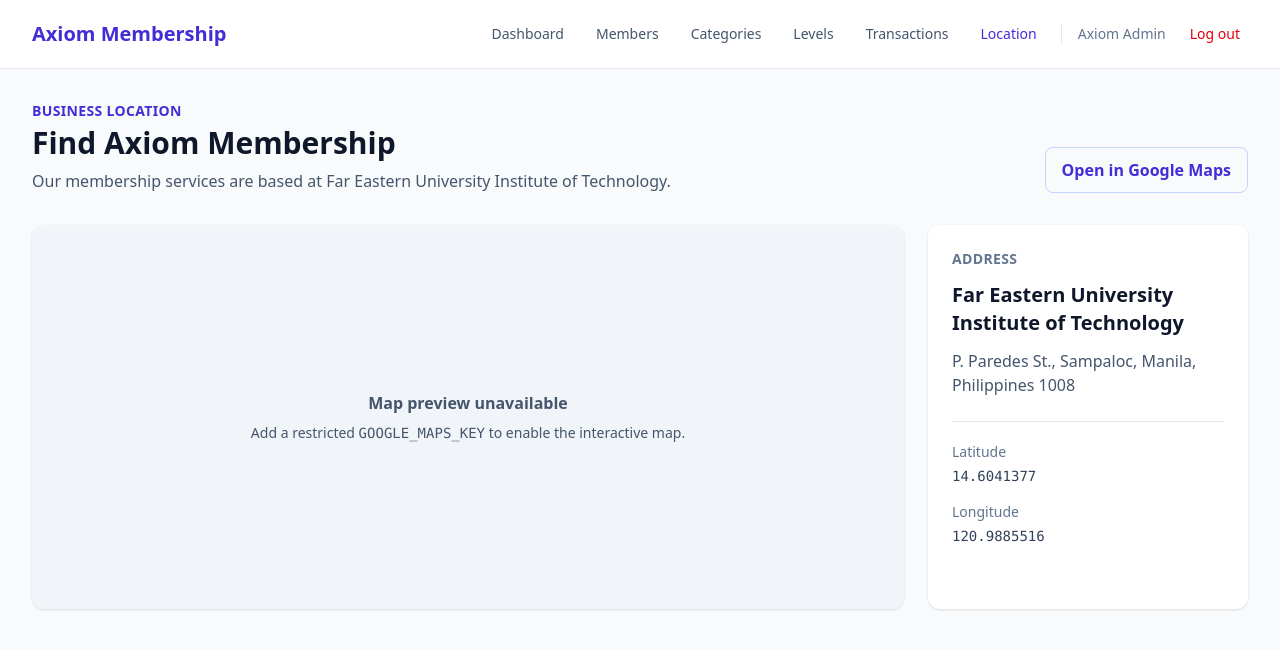
After one commit to PipoyBabu/e-learning_platform, a Laravel app: page /location in a window 1280 px wide. The commit adds this page. Shown: the top 649 px of the page. Run offline with Laravel 12, Linux system fonts and the light colour scheme; a user stored in the database is signed in; data comes from the database, SQL or seed files in the repository; style sheets or scripts are compiled from the project's sources.

Commit message:
4:08 - Added location of the business

```diff
--- /dev/null
+++ b/educationalPlatform/app/Http/Controllers/BusinessLocationController.php
@@ -0,0 +1,15 @@
+<?php
+
+namespace App\Http\Controllers;
+
+use Illuminate\View\View;
+
+class BusinessLocationController extends Controller
+{
+    public function show(): View
+    {
+        return view('business-location.show', [
+            'location' => config('business.location'),
+        ]);
+    }
+}
--- /dev/null
+++ b/educationalPlatform/config/business.php
@@ -0,0 +1,11 @@
+<?php
+
+return [
+    'name' => 'Axiom Membership',
+    'location' => [
+        'name' => 'Far Eastern University Institute of Technology',
+        'address' => 'P. Paredes St., Sampaloc, Manila, Philippines 1008',
+        'latitude' => 14.6041377,
+        'longitude' => 120.9885516,
+    ],
+];
--- /dev/null
+++ b/educationalPlatform/resources/views/business-location/show.blade.php
@@ -0,0 +1,45 @@
+@extends('layouts.app')
+
+@section('content')
+<div class="flex flex-wrap items-end justify-between gap-4">
+    <div>
+        <p class="text-sm font-semibold uppercase tracking-wide text-indigo-700">Business location</p>
+        <h1 class="mt-1 text-3xl font-bold">Find Axiom Membership</h1>
+        <p class="mt-2 text-slate-600">Our membership services are based at {{ $location['name'] }}.</p>
+    </div>
+    <a href="https://www.google.com/maps/search/?api=1&query={{ urlencode($location['name'].' '.$location['address']) }}" target="_blank" rel="noopener" class="rounded-lg border border-indigo-200 px-4 py-2.5 font-semibold text-indigo-700 hover:bg-indigo-50">Open in Google Maps</a>
+</div>
+
+<div class="mt-8 grid gap-6 lg:grid-cols-[minmax(0,1fr)_20rem]">
+    <section class="overflow-hidden rounded-xl bg-white shadow-sm">
+        @if (config('services.google_maps.key'))
+            <div id="business-map" class="h-96 w-full"></div>
+            <script>
+                function initBusinessMap() {
+                    const location = { lat: {{ $location['latitude'] }}, lng: {{ $location['longitude'] }} };
+                    const map = new google.maps.Map(document.getElementById('business-map'), { center: location, zoom: 17 });
+                    const marker = new google.maps.Marker({ position: location, map, title: @json($location['name']) });
+                    const infoWindow = new google.maps.InfoWindow({ content: '<strong>{{ $location['name'] }}</strong><br>{{ $location['address'] }}' });
+                    marker.addListener('click', () => infoWindow.open({ anchor: marker, map }));
+                }
+                window.initBusinessMap = initBusinessMap;
+            </script>
+            <script async src="https://maps.googleapis.com/maps/api/js?key={{ config('services.google_maps.key') }}&loading=async&callback=initBusinessMap"></script>
+        @else
+            <div class="flex h-96 items-center justify-center bg-slate-100 p-6 text-center text-slate-600">
+                <div><p class="font-semibold">Map preview unavailable</p><p class="mt-2 text-sm">Add a restricted <code>GOOGLE_MAPS_KEY</code> to enable the interactive map.</p></div>
+            </div>
+        @endif
+    </section>
+
+    <aside class="rounded-xl bg-white p-6 shadow-sm">
+        <p class="text-sm font-semibold uppercase tracking-wide text-slate-500">Address</p>
+        <h2 class="mt-3 text-xl font-bold">{{ $location['name'] }}</h2>
+        <p class="mt-3 text-slate-600">{{ $location['address'] }}</p>
+        <dl class="mt-6 space-y-4 border-t border-slate-200 pt-5 text-sm">
+            <div><dt class="text-slate-500">Latitude</dt><dd class="mt-1 font-mono text-slate-700">{{ $location['latitude'] }}</dd></div>
+            <div><dt class="text-slate-500">Longitude</dt><dd class="mt-1 font-mono text-slate-700">{{ $location['longitude'] }}</dd></div>
+        </dl>
+    </aside>
+</div>
+@endsection
--- a/educationalPlatform/resources/views/layouts/app.blade.php
+++ b/educationalPlatform/resources/views/layouts/app.blade.php
@@ -27,6 +27,7 @@
                         @else
                             <a href="{{ route('member.portal') }}" class="{{ request()->routeIs('member.portal') ? 'text-indigo-700' : 'text-slate-600' }} rounded-md px-2 py-2 hover:bg-indigo-50 hover:text-indigo-700">My account</a>
                         @endif
+                        <a href="{{ route('business.location') }}" class="{{ request()->routeIs('business.location') ? 'text-indigo-700' : 'text-slate-600' }} rounded-md px-2 py-2 hover:bg-indigo-50 hover:text-indigo-700">Location</a>
                         <span class="hidden h-5 w-px bg-slate-200 lg:block"></span>
                         <span class="px-2 py-2 text-slate-500 lg:px-0 lg:py-1">{{ auth()->user()->name }}</span>
                         <form method="POST" action="{{ route('logout') }}">
--- a/educationalPlatform/routes/web.php
+++ b/educationalPlatform/routes/web.php
@@ -1,6 +1,7 @@
 <?php
 
 use App\Http\Controllers\AuthController;
+use App\Http\Controllers\BusinessLocationController;
 use App\Http\Controllers\CategoryController;
 use App\Http\Controllers\DashboardController;
 use App\Http\Controllers\LevelController;
@@ -23,6 +24,7 @@ Route::post('logout', [AuthController::class, 'destroy'])->middleware('auth')->n
 
 Route::middleware('auth')->group(function (): void {
     Route::get('/', fn () => redirect()->route(auth()->user()->isAdmin() ? 'dashboard' : 'member.portal'))->name('home');
+    Route::get('location', [BusinessLocationController::class, 'show'])->name('business.location');
     Route::middleware(['verified', 'member'])->group(function (): void {
         Route::get('my-account', [MemberPortalController::class, 'index'])->name('member.portal');
         Route::get('my-account/edit', [MemberPortalController::class, 'editAccount'])->name('member.account.edit');
```
Also changed, not shown: educationalPlatform/tests/Feature/MemberPortalTest.php (+10 -0 lines).
